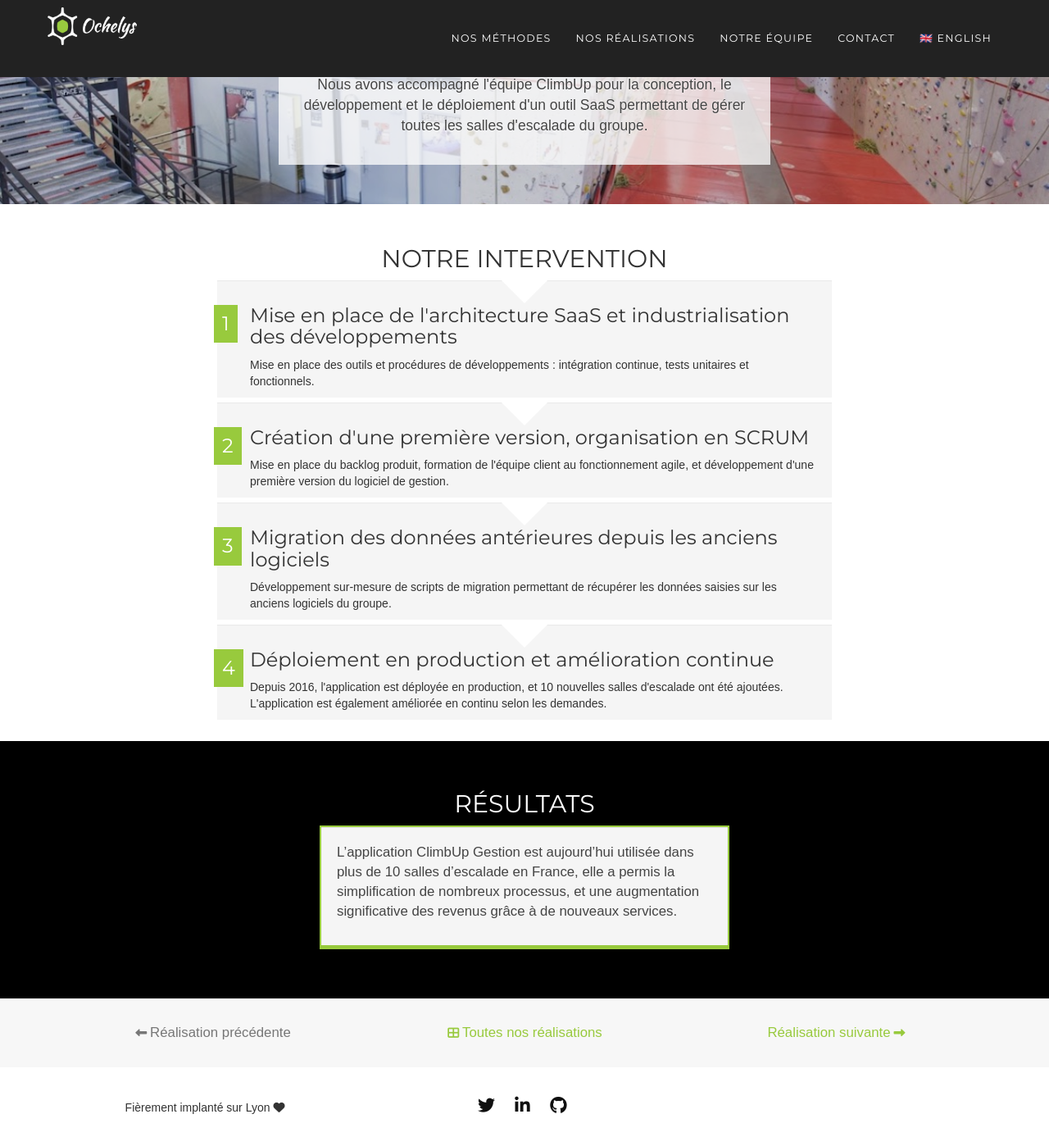
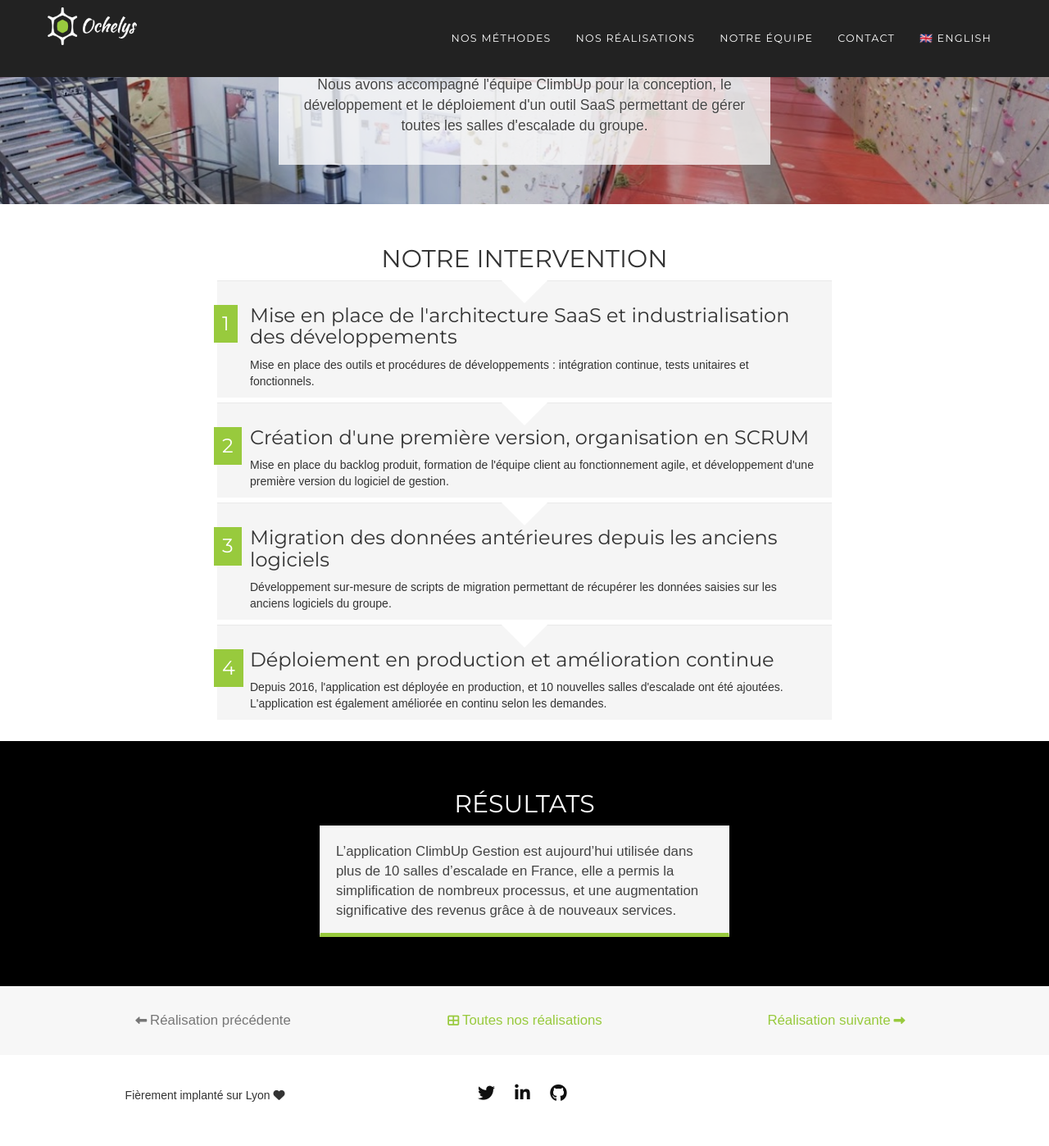
Before and after one commit to Ochelys/ochelys.github.io, a Jekyll site: the page built from _realisations/climb-up.md, in a window 1280 px wide and 1400 px high, scrolled down 318 px. Shown: the whole window at 82% size. Built offline with Jekyll 4.4.1, drawn with Linux system fonts in a browser that asks for light colours; nearby versions of some CDN libraries; some web fonts are replaced.

Commit message:
Improve appearance of bottom box displaying intervention results

```diff
--- a/_sass/_realisation.scss
+++ b/_sass/_realisation.scss
@@ -68,8 +68,8 @@
       font-size: 120%;
       margin: auto;
       max-width: 500px;
-      border: 2px solid #98ca3d;
-      border-bottom-width: 5px;
+      padding-bottom: 5px;
+      border-bottom: 5px solid #98ca3d;
       border-radius: 0;
     }
   }
```
